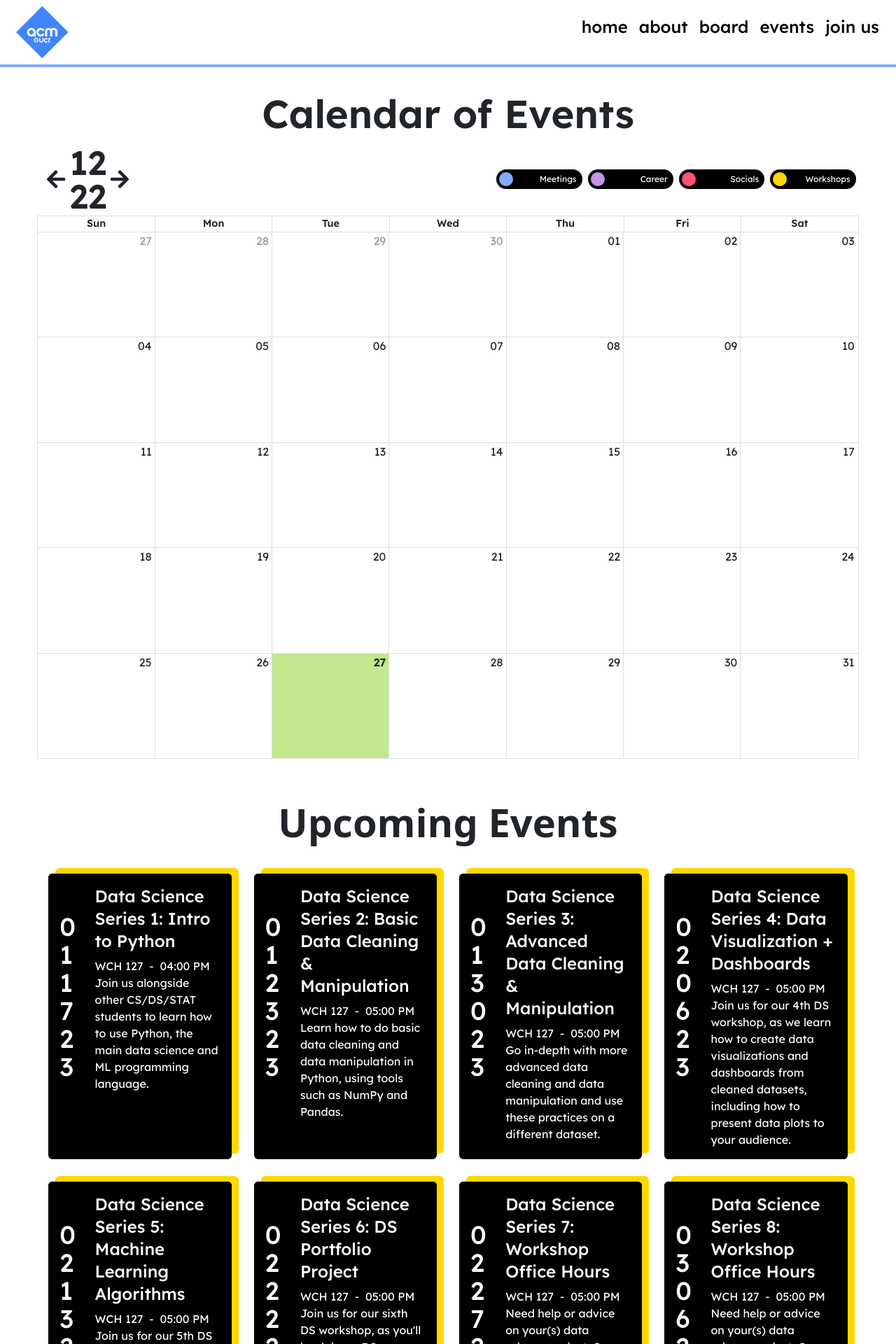
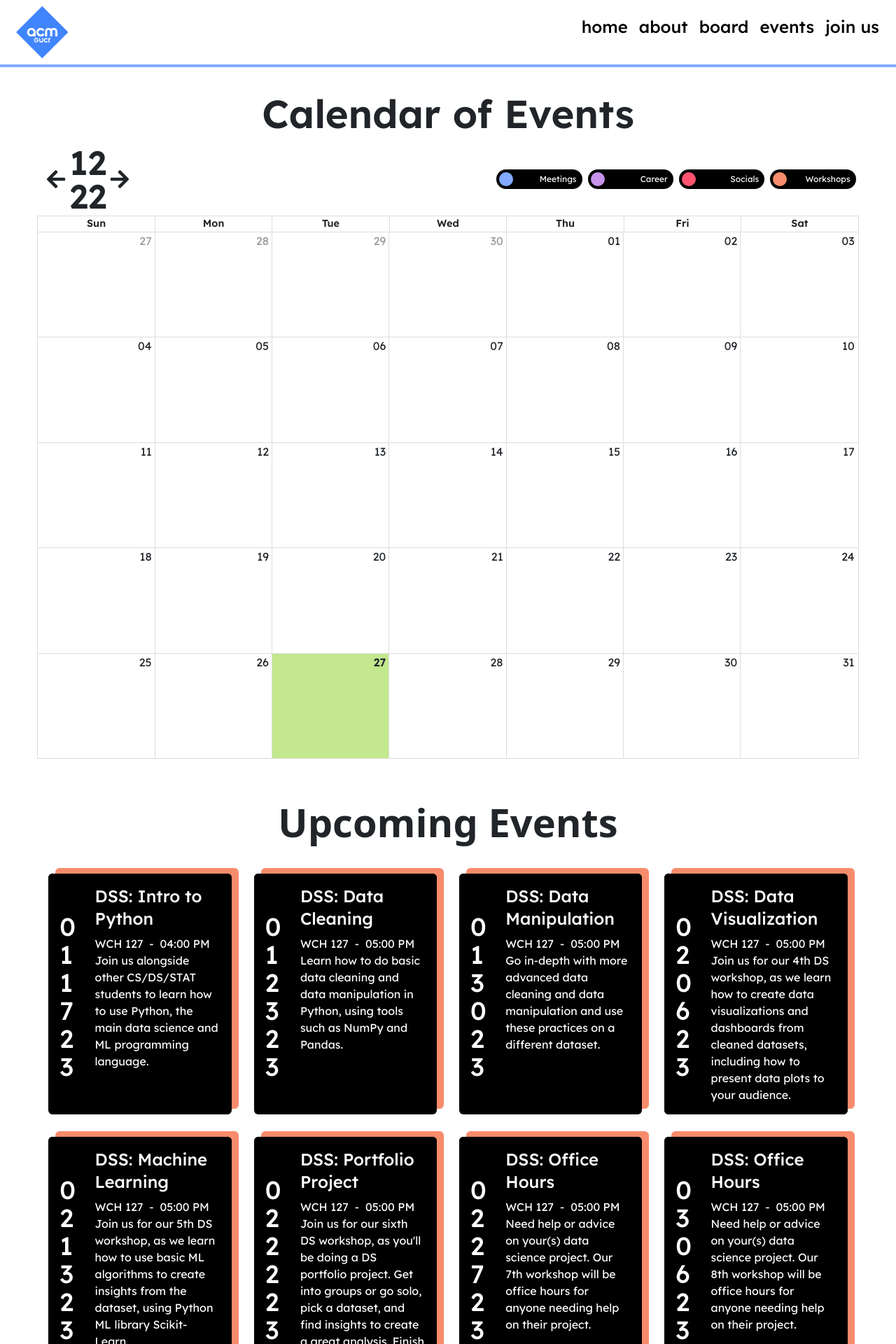
Before and after one commit to acm-ucr/acm-hydra, a Next.js app: page /events in a window 1280 px wide. Shown: the top 1920 px of the page at 70% size. Built offline with nearby package versions, Linux system fonts and the light colour scheme.

Commit message:
Styling and Shorter Titles

```diff
--- a/components/data/Events.js
+++ b/components/data/Events.js
@@ -175,7 +175,7 @@ const Events = [
 			"Learn about various research positions and why research is so important",
 	},
 	{
-		title: "Data Science Series 1: Intro to Python",
+		title: "DSS: Intro to Python",
 		location: "WCH 127",
 		type: "Workshops",
 		start: new Date(2023, 0, 17, 16, 0, 0),
@@ -184,7 +184,7 @@ const Events = [
 			"Join us alongside other CS/DS/STAT students to learn how to use Python, the main data science and ML programming language.",
 	},
 	{
-		title: "Data Science Series 2: Basic Data Cleaning & Manipulation",
+		title: "DSS: Data Cleaning",
 		location: "WCH 127",
 		type: "Workshops",
 		start: new Date(2023, 0, 23, 17, 0, 0),
@@ -193,7 +193,7 @@ const Events = [
 			"Learn how to do basic data cleaning and data manipulation in Python, using tools such as NumPy and Pandas.",
 	},
 	{
-		title: "Data Science Series 3: Advanced Data Cleaning & Manipulation",
+		title: "DSS: Data Manipulation",
 		location: "WCH 127",
 		type: "Workshops",
 		start: new Date(2023, 0, 30, 17, 0, 0),
@@ -202,7 +202,7 @@ const Events = [
 			"Go in-depth with more advanced data cleaning and data manipulation and use these practices on a different dataset.",
 	},
 	{
-		title: "Data Science Series 4: Data Visualization + Dashboards",
+		title: "DSS: Data Visualization",
 		location: "WCH 127",
 		type: "Workshops",
 		start: new Date(2023, 1, 6, 17, 0, 0),
@@ -211,7 +211,7 @@ const Events = [
 			"Join us for our 4th DS workshop, as we learn how to create data visualizations and dashboards from cleaned datasets, including how to present data plots to your audience.",
 	},
 	{
-		title: "Data Science Series 5: Machine Learning Algorithms",
+		title: "DSS: Machine Learning",
 		location: "WCH 127",
 		type: "Workshops",
 		start: new Date(2023, 1, 13, 17, 0, 0),
@@ -220,7 +220,7 @@ const Events = [
 			"Join us for our 5th DS workshop, as we learn how to use basic ML algorithms to create insights from the dataset, using Python ML library Scikit-Learn.",
 	},
 	{
-		title: "Data Science Series 6: DS Portfolio Project",
+		title: "DSS: Portfolio Project",
 		location: "WCH 127",
 		type: "Workshops",
 		start: new Date(2023, 1, 22, 17, 0, 0),
@@ -229,7 +229,7 @@ const Events = [
 			"Join us for our sixth DS workshop, as you'll be doing a DS portfolio project. Get into groups or go solo, pick a dataset, and find insights to create a great analysis. Finish your project by March 8th to get an ACM certification!",
 	},
 	{
-		title: "Data Science Series 7: Workshop Office Hours",
+		title: "DSS: Office Hours",
 		location: "WCH 127",
 		type: "Workshops",
 		start: new Date(2023, 1, 27, 17, 0, 0),
@@ -238,7 +238,7 @@ const Events = [
 			"Need help or advice on your(s) data science project. Our 7th workshop will be office hours for anyone needing help on their project.",
 	},
 	{
-		title: "Data Science Series 8: Workshop Office Hours",
+		title: "DSS: Office Hours",
 		location: "WCH 127",
 		type: "Workshops",
 		start: new Date(2023, 2, 6, 17, 0, 0),
@@ -247,13 +247,13 @@ const Events = [
 			"Need help or advice on your(s) data science project. Our 8th workshop will be office hours for anyone needing help on their project.",
 	},
 	{
-		title: "Data Science Series 9: GitHub Projects + Certifications",
+		title: "DSS: Certification",
 		location: "WCH 127",
 		type: "Workshops",
 		start: new Date(2023, 2, 8, 17, 0, 0),
 		end: new Date(2023, 2, 8, 18, 0, 0),
 		description:
-			"Done with you're project? Come to our final workshop to get your certification, and get help for uploading your project to GitHub, if needed.",
+			"Done with your project? Come to our final workshop to get your certification, and get help for uploading your project to GitHub, if needed.",
 	},
 ];
 
--- a/components/data/Filters.js
+++ b/components/data/Filters.js
@@ -22,10 +22,10 @@ const Filters = [
 	},
 	{
 		topic: "Workshops",
-		color: "bg-acm-yellow",
-		textColor: "!text-acm-yellow",
-		shadow: "shadow-acm-yellow",
-		border: "border-acm-yellow",
+		color: "!bg-acm-orange",
+		textColor: "text-acm-orange",
+		shadow: "shadow-acm-orange",
+		border: "border-acm-orange",
 	},
 ];
 
```
